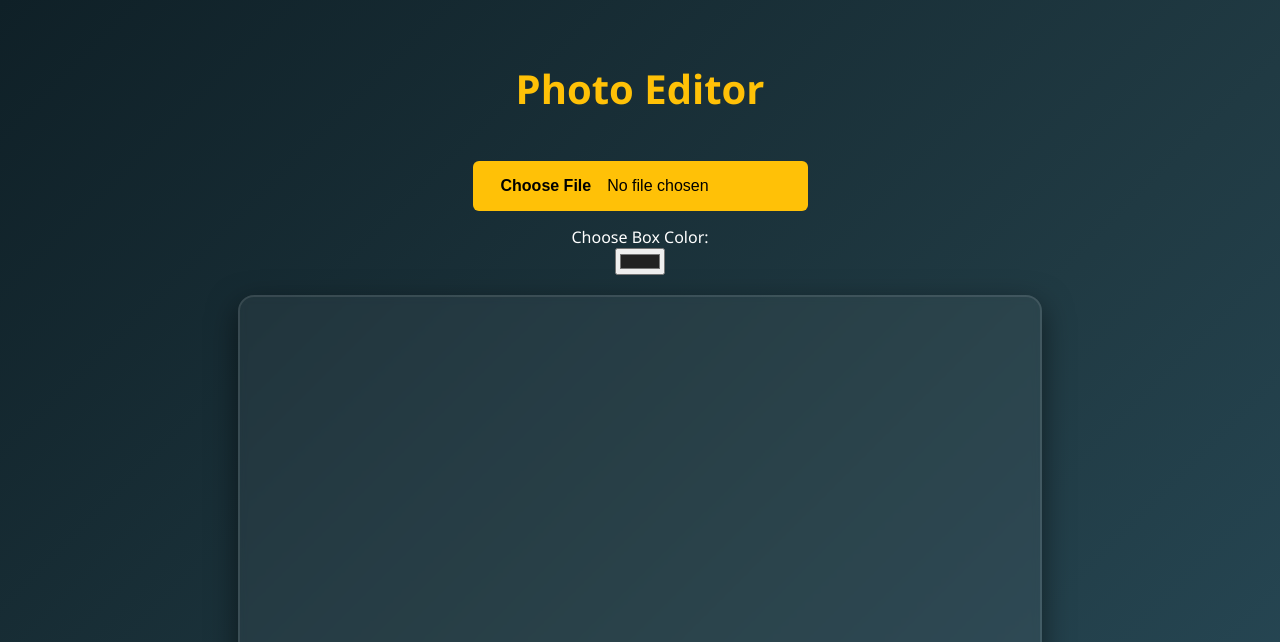
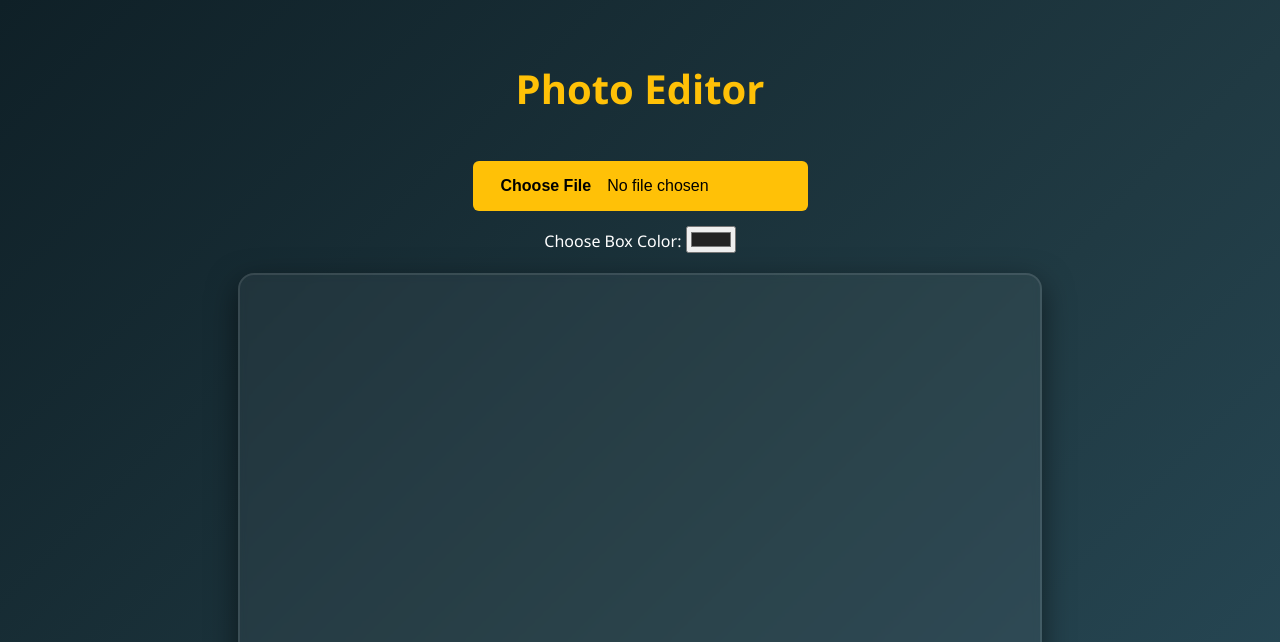
Before and after one commit to walid-mouhab/GithubAssignment, a plain HTML site: page Javascript3/index.html in a window 1280 px wide. Shown: the top 642 px of the page. Drawn offline with Linux system fonts and the light colour scheme.

Commit message:
Update index.html

```diff
--- a/Javascript3/index.html
+++ b/Javascript3/index.html
@@ -27,8 +27,10 @@
   <div class="photo-editor">
 
     <input type="file" id="photoInput" accept="image/*">
-<label for="bgColorPicker">Choose Box Color:</label>
-<input type="color" id="bgColorPicker" value="#222222">
+<div class="color-picker">
+  <label for="bgColorPicker">Choose Box Color:</label>
+  <input type="color" id="bgColorPicker" value="#222222">
+</div>
     <div class="photo-box">
       <img id="uploadedPhoto" alt="Your uploaded photo" />
     </div>
```
